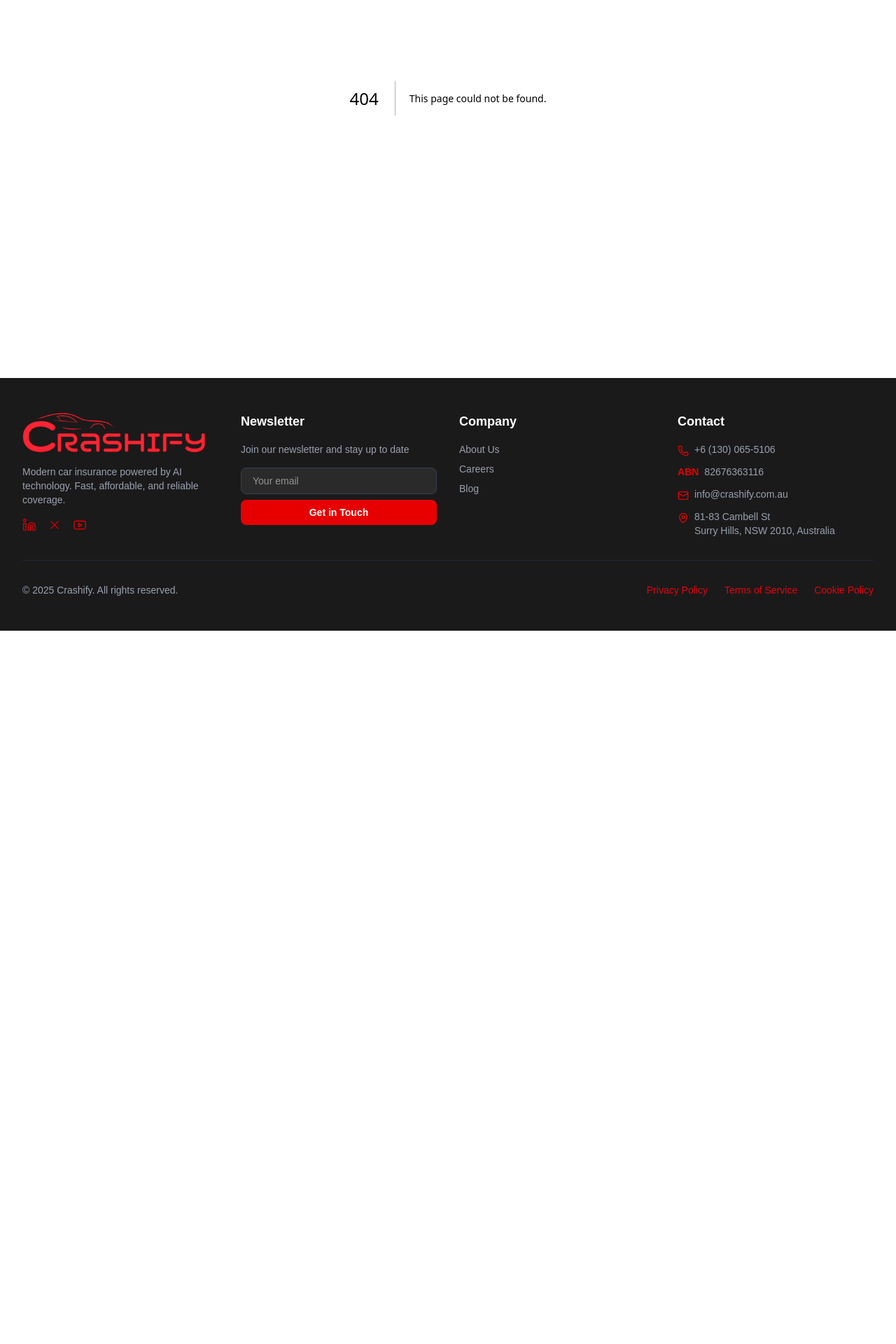
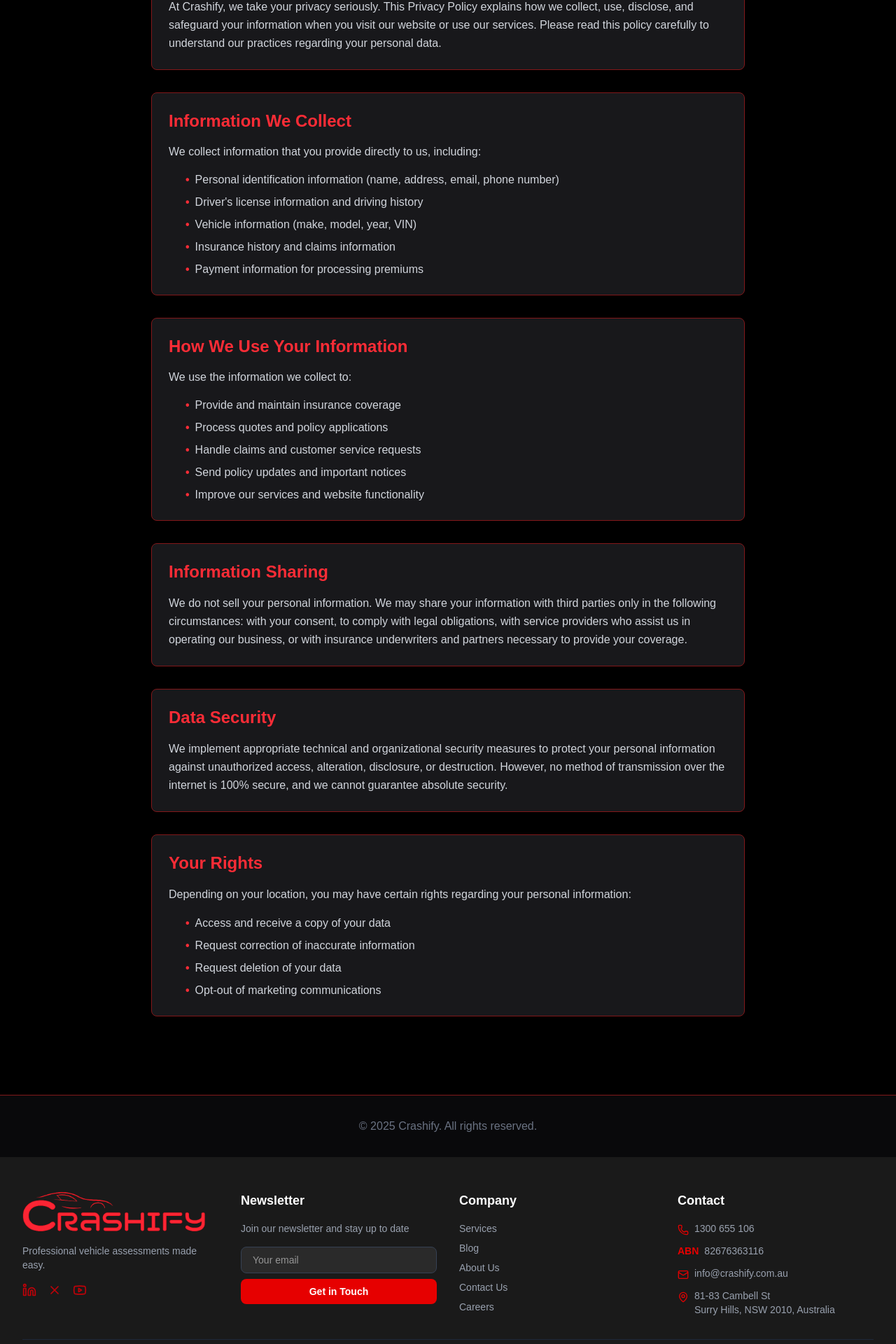
Before and after one commit to kariemGerges/crashify, a Next.js app: page /pages/privacy in a window 1280 px wide. Before the commit this address had no page. Shown: the part 340-2260 px from the top of the page at 70% size. Before the commit the page ends 1241 px from the top, so only its background shows below. Built offline with nearby package versions, Linux system fonts and the light colour scheme.

Commit message:
proud1.3

```diff
--- a/src/app/actions/getArticles.ts
+++ b/src/app/actions/getArticles.ts
@@ -21,8 +21,8 @@
         const fullUrl = `${baseUrl}api/articles`;
         // console.log('[getArticles] Fetching from:', fullUrl);
 
-        // const res = await fetch(fullUrl, { cache: 'no-store' });
-                const res = await fetch('http://localhost:3000/api/articles', { cache: 'no-store' });
+        const res = await fetch(fullUrl, { cache: 'no-store' });
+                // const res = await fetch('http://localhost:3000/api/articles', { cache: 'no-store' });
 
 
         if (!res.ok) {
--- a/src/app/components/Footer.tsx
+++ b/src/app/components/Footer.tsx
@@ -7,15 +7,13 @@
         <footer className="bg-[#1a1a1a] text-white">
             <div className="max-w-7xl mx-auto px-4 sm:px-6 lg:px-8 py-12">
                 <div className="grid grid-cols-1 md:grid-cols-2 lg:grid-cols-4 gap-8 mb-8">
-
                     {/* Company external links */}
                     <div>
                         <div className="flex items-center space-x-2 mb-4">
                             <Logo />
                         </div>
                         <p className="text-gray-400 text-sm mb-4">
-                            Modern car insurance powered by AI technology. Fast,
-                            affordable, and reliable coverage.
+                            Professional vehicle assessments made easy.
                         </p>
                         <div className="flex space-x-4">
                             <a
@@ -69,18 +67,10 @@
                         <ul className="space-y-2 text-sm">
                             <li>
                                 <Link
-                                    href="/pages/about"
+                                    href="/pages/services"
                                     className="text-gray-400 hover:text-red-800 transition-colors"
                                 >
-                                    About Us
-                                </Link>
-                            </li>
-                            <li>
-                                <Link
-                                    href="/pages/contact"
-                                    className="text-gray-400 hover:text-red-800 transition-colors"
-                                >
-                                    Careers
+                                    Services
                                 </Link>
                             </li>
                             <li>
@@ -90,6 +80,31 @@
                                 >
                                     Blog
                                 </Link>
+                            </li>
+                            <li>
+                                <Link
+                                    href="/pages/about"
+                                    className="text-gray-400 hover:text-red-800 transition-colors"
+                                >
+                                    About Us
+                                </Link>
+                            </li>
+
+                            <li>
+                                <Link
+                                    href="/pages/contact"
+                                    className="text-gray-400 hover:text-red-800 transition-colors"
+                                >
+                                    Contact Us
+                                </Link>
+                            </li>
+                            <li>
+                                <a
+                                    href="mailto:info@crashify.com.au"
+                                    className="text-gray-400 hover:text-red-800 transition-colors"
+                                >
+                                    Careers
+                                </a>
                             </li>
                         </ul>
                     </div>
@@ -104,7 +119,7 @@
                                     className="text-[#e60000] mt-1 flex-shrink-0"
                                 />
                                 <span className="text-gray-400">
-                                    +6 (130) 065-5106
+                                    1300 655 106
                                 </span>
                             </li>
                             <li className="flex items-start space-x-2">
@@ -146,7 +161,7 @@
                     </p>
                     <div className="flex space-x-6 text-sm">
                         <Link
-                            href="#"
+                            href="pages/privacy"
                             className="text-red-600 transition-colors"
                         >
                             Privacy Policy
--- a/src/app/pages/contact/page.tsx
+++ b/src/app/pages/contact/page.tsx
@@ -262,7 +262,7 @@
                         Your Vehicle Assessment Partner Australia-Wide 🇦🇺
                     </p>
                     <p className="text-gray-400 text-lg max-w-3xl mx-auto">
-                        Got questions? Need a quote? Want to book an assessment?
+                        Got questions? Want to book an assessment?
                         We&apos;re here to help! Choose how you&apos;d like to
                         connect:
                     </p>
--- /dev/null
+++ b/src/app/pages/privacy/page.tsx
@@ -0,0 +1,156 @@
+export default function PrivacyPolicy() {
+    return (
+        <div className="min-h-screen bg-black text-gray-100">
+            {/* Header */}
+            <header className="bg-gradient-to-r from-red-600 to-red-700 shadow-lg">
+                <div className="max-w-4xl mx-auto px-6 py-8">
+                    <h1 className="text-4xl font-bold text-white">
+                        Privacy Policy
+                    </h1>
+                    <p className="text-red-100 mt-2">
+                        Last updated: October 31, 2025
+                    </p>
+                </div>
+            </header>
+
+            {/* Main Content */}
+            <main className="max-w-4xl mx-auto px-6 py-12">
+                <div className="space-y-8">
+                    {/* Introduction */}
+                    <section className="bg-zinc-900 rounded-lg p-6 border border-red-900">
+                        <h2 className="text-2xl font-semibold text-red-500 mb-4">
+                            Introduction
+                        </h2>
+                        <p className="text-gray-300 leading-relaxed">
+                            At Crashify, we take your privacy seriously. This
+                            Privacy Policy explains how we collect, use,
+                            disclose, and safeguard your information when you
+                            visit our website or use our services. Please read
+                            this policy carefully to understand our practices
+                            regarding your personal data.
+                        </p>
+                    </section>
+
+                    {/* Information We Collect */}
+                    <section className="bg-zinc-900 rounded-lg p-6 border border-red-900">
+                        <h2 className="text-2xl font-semibold text-red-500 mb-4">
+                            Information We Collect
+                        </h2>
+                        <p className="text-gray-300 mb-4">
+                            We collect information that you provide directly to
+                            us, including:
+                        </p>
+                        <ul className="text-gray-300 space-y-2 ml-6">
+                            <li className="before:content-['•'] before:text-red-500 before:font-bold before:mr-2">
+                                Personal identification information (name,
+                                address, email, phone number)
+                            </li>
+                            <li className="before:content-['•'] before:text-red-500 before:font-bold before:mr-2">
+                                Driver's license information and driving history
+                            </li>
+                            <li className="before:content-['•'] before:text-red-500 before:font-bold before:mr-2">
+                                Vehicle information (make, model, year, VIN)
+                            </li>
+                            <li className="before:content-['•'] before:text-red-500 before:font-bold before:mr-2">
+                                Insurance history and claims information
+                            </li>
+                            <li className="before:content-['•'] before:text-red-500 before:font-bold before:mr-2">
+                                Payment information for processing premiums
+                            </li>
+                        </ul>
+                    </section>
+
+                    {/* How We Use Your Information */}
+                    <section className="bg-zinc-900 rounded-lg p-6 border border-red-900">
+                        <h2 className="text-2xl font-semibold text-red-500 mb-4">
+                            How We Use Your Information
+                        </h2>
+                        <p className="text-gray-300 mb-4">
+                            We use the information we collect to:
+                        </p>
+                        <ul className="text-gray-300 space-y-2 ml-6">
+                            <li className="before:content-['•'] before:text-red-500 before:font-bold before:mr-2">
+                                Provide and maintain insurance coverage
+                            </li>
+                            <li className="before:content-['•'] before:text-red-500 before:font-bold before:mr-2">
+                                Process quotes and policy applications
+                            </li>
+                            <li className="before:content-['•'] before:text-red-500 before:font-bold before:mr-2">
+                                Handle claims and customer service requests
+                            </li>
+                            <li className="before:content-['•'] before:text-red-500 before:font-bold before:mr-2">
+                                Send policy updates and important notices
+                            </li>
+                            <li className="before:content-['•'] before:text-red-500 before:font-bold before:mr-2">
+                                Improve our services and website functionality
+                            </li>
+                        </ul>
+                    </section>
+
+                    {/* Information Sharing */}
+                    <section className="bg-zinc-900 rounded-lg p-6 border border-red-900">
+                        <h2 className="text-2xl font-semibold text-red-500 mb-4">
+                            Information Sharing
+                        </h2>
+                        <p className="text-gray-300 leading-relaxed">
+                            We do not sell your personal information. We may
+                            share your information with third parties only in
+                            the following circumstances: with your consent, to
+                            comply with legal obligations, with service
+                            providers who assist us in operating our business,
+                            or with insurance underwriters and partners
+                            necessary to provide your coverage.
+                        </p>
+                    </section>
+
+                    {/* Data Security */}
+                    <section className="bg-zinc-900 rounded-lg p-6 border border-red-900">
+                        <h2 className="text-2xl font-semibold text-red-500 mb-4">
+                            Data Security
+                        </h2>
+                        <p className="text-gray-300 leading-relaxed">
+                            We implement appropriate technical and
+                            organizational security measures to protect your
+                            personal information against unauthorized access,
+                            alteration, disclosure, or destruction. However, no
+                            method of transmission over the internet is 100%
+                            secure, and we cannot guarantee absolute security.
+                        </p>
+                    </section>
+
+                    {/* Your Rights */}
+                    <section className="bg-zinc-900 rounded-lg p-6 border border-red-900">
+                        <h2 className="text-2xl font-semibold text-red-500 mb-4">
+                            Your Rights
+                        </h2>
+                        <p className="text-gray-300 leading-relaxed mb-4">
+                            Depending on your location, you may have certain
+                            rights regarding your personal information:
+                        </p>
+                        <ul className="text-gray-300 space-y-2 ml-6">
+                            <li className="before:content-['•'] before:text-red-500 before:font-bold before:mr-2">
+                                Access and receive a copy of your data
+                            </li>
+                            <li className="before:content-['•'] before:text-red-500 before:font-bold before:mr-2">
+                                Request correction of inaccurate information
+                            </li>
+                            <li className="before:content-['•'] before:text-red-500 before:font-bold before:mr-2">
+                                Request deletion of your data
+                            </li>
+                            <li className="before:content-['•'] before:text-red-500 before:font-bold before:mr-2">
+                                Opt-out of marketing communications
+                            </li>
+                        </ul>
+                    </section>
+                </div>
+            </main>
+
+            {/* Footer */}
+            <footer className="bg-zinc-950 border-t border-red-900 mt-16">
+                <div className="max-w-4xl mx-auto px-6 py-8 text-center text-gray-500">
+                    <p>&copy; 2025 Crashify. All rights reserved.</p>
+                </div>
+            </footer>
+        </div>
+    );
+}
```
